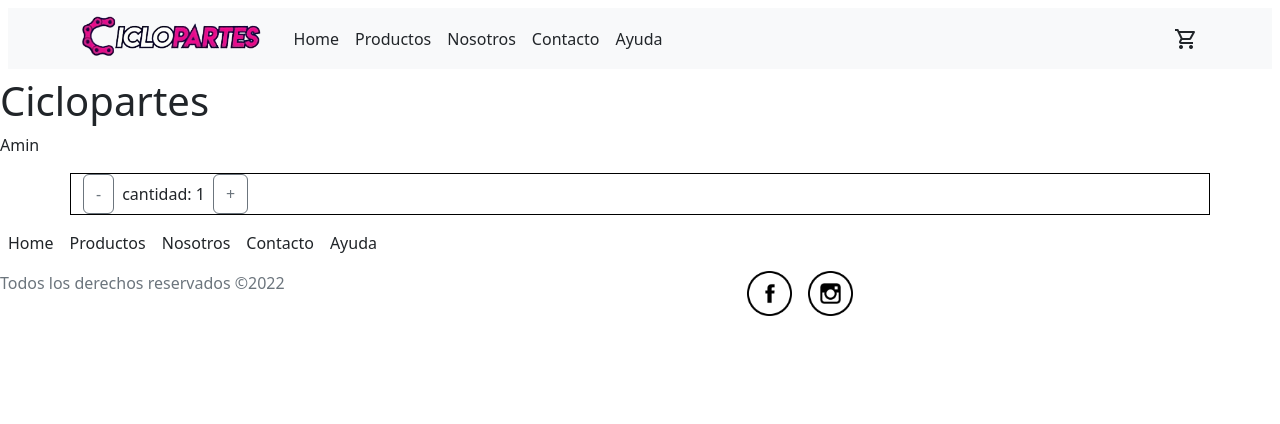
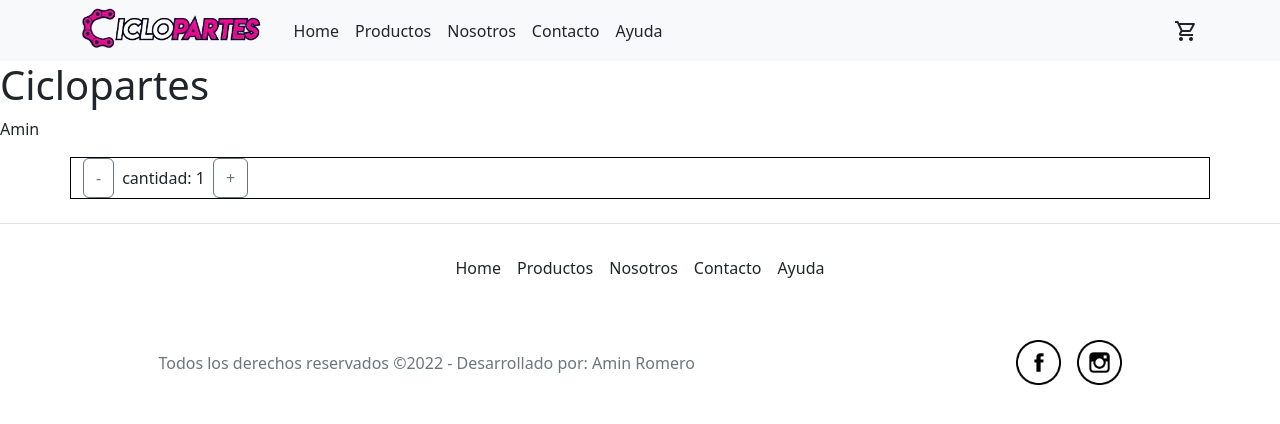
Before and after one commit to aminromero3/Ciclopartes-RomeroAdami, a React (Create React App) app: page / in a window 1280 px wide. Shown: the top 424 px of the page. Built offline with nearby package versions, Linux system fonts and the light colour scheme.

Commit message:
corregui footer y header

```diff
--- a/src/App.js
+++ b/src/App.js
@@ -12,9 +12,7 @@ function App() {
                 <h1>Ciclopartes</h1>
                 <ItemListContainer greeting={"Amin"}  />
             </main>
-            <footer>
-                <Footer />
-            </footer>
+            <Footer />
         </>
 
     )
--- a/src/components/Footer.js
+++ b/src/components/Footer.js
@@ -3,20 +3,21 @@ import NavBar from './NavBar'
 
 function Footer() {
     return (
-      <>
-        <NavBar
+      <footer>
+        <div className='d-flex flex-wrap justify-content-center align-items-center py-3 my-4 border-top'>
+          <NavBar
             type="footer"/>
-        <div className='d-flex'>
-            <div className="col-md-4 d-flex">
-                    <span className="text-muted">Todos los derechos reservados &copy;2022</span>
-            </div>
+        </div>
+        <div className='d-flex flex-wrap justify-content-center align-items-center py-1 my-4 '>
+          <span className="text-muted">Todos los derechos reservados &copy;2022 - Desarrollado por: Amin Romero</span>
+          <ul className="nav col-md-4 justify-content-end list-unstyled d-flex">
+            <li className="ms-3"><a className="text-muted" href="https://www.facebook.com/" target="_blank"><img className="bi" width="45" height="45" src="./facebook.png" alt="facebook"></img></a></li>
+            <li className="ms-3"><a className="text-muted" href="https://www.instagram.com/" target="_blank"><img className="bi" width="45" height="45" src="./instagram.png" alt="instagram"></img></a></li>
+          </ul>
+        </div>
 
-            <ul className="nav col-md-4 justify-content-end list-unstyled d-flex ">
-                <li className="ms-3"><a className="text-muted" href="https://www.facebook.com/" target="_blank"><img className="bi" width="45" height="45" src="./facebook.png" alt="facebook"></img></a></li>
-                <li className="ms-3"><a className="text-muted" href="https://www.instagram.com/" target="_blank"><img className="bi" width="45" height="45" src="./instagram.png" alt="instagram"></img></a></li>
-            </ul>
-        </div>
-      </>
+
+      </footer>
     )
 }
 
--- a/src/components/Header.js
+++ b/src/components/Header.js
@@ -4,7 +4,7 @@ import NavBar from "./NavBar";
 function Header(){
     return (
         <header>
-            <nav className="navbar navbar-expand-lg navbar-light bg-light m-2" aria-label="Eighth navbar example">
+            <nav className="navbar navbar-expand-lg navbar-light bg-light" aria-label="Eighth navbar example">
                 <div className="container">
                     <img src="./logo2.png" alt="" className="logoHeader" /><a href="index.html" target=""></a>
                     <button className="navbar-toggler" type="button" data-bs-toggle="collapse" data-bs-target="#navbarsExample07" aria-controls="navbarsExample07" aria-expanded="false" aria-label="Toggle navigation">
```
